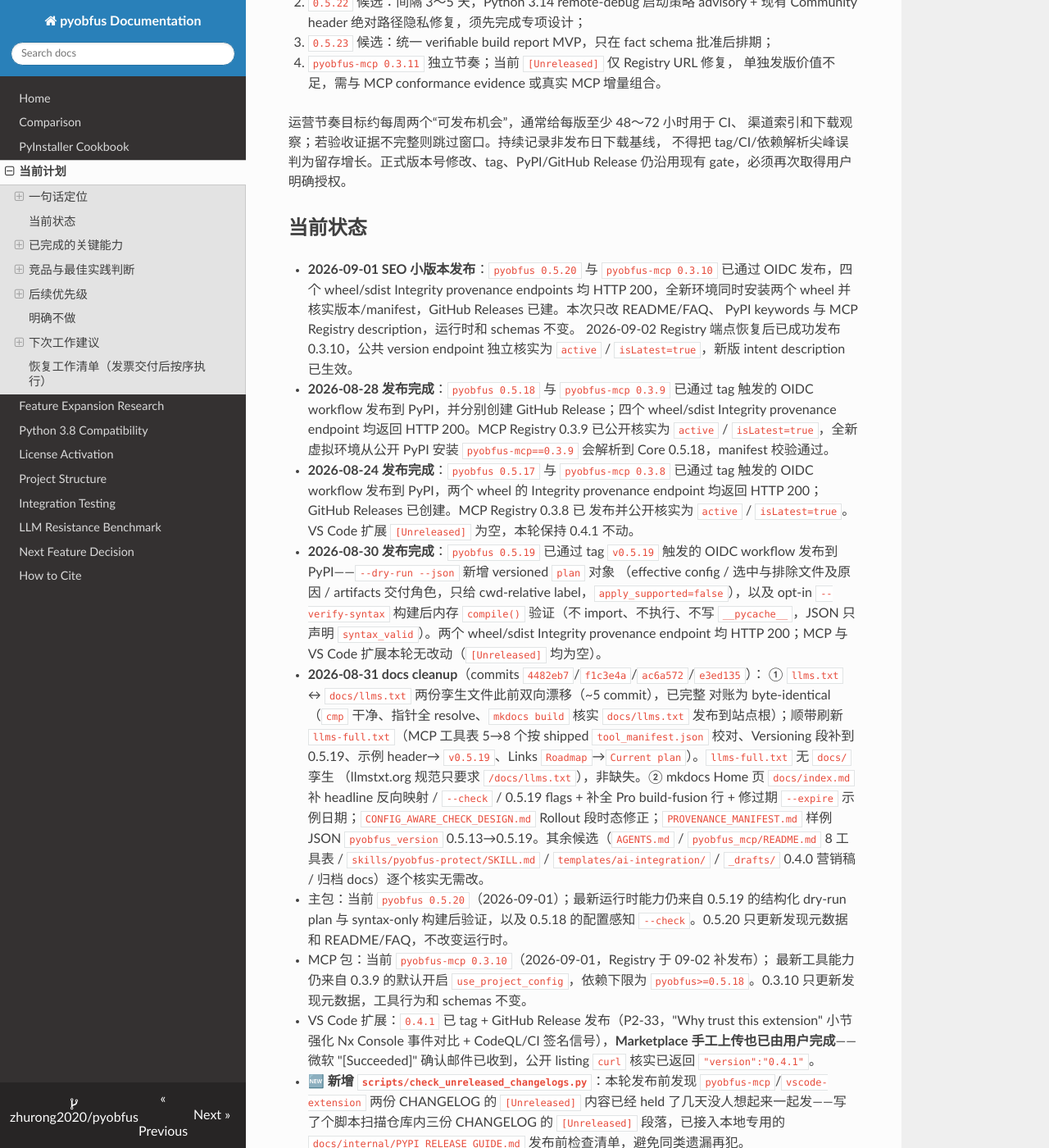
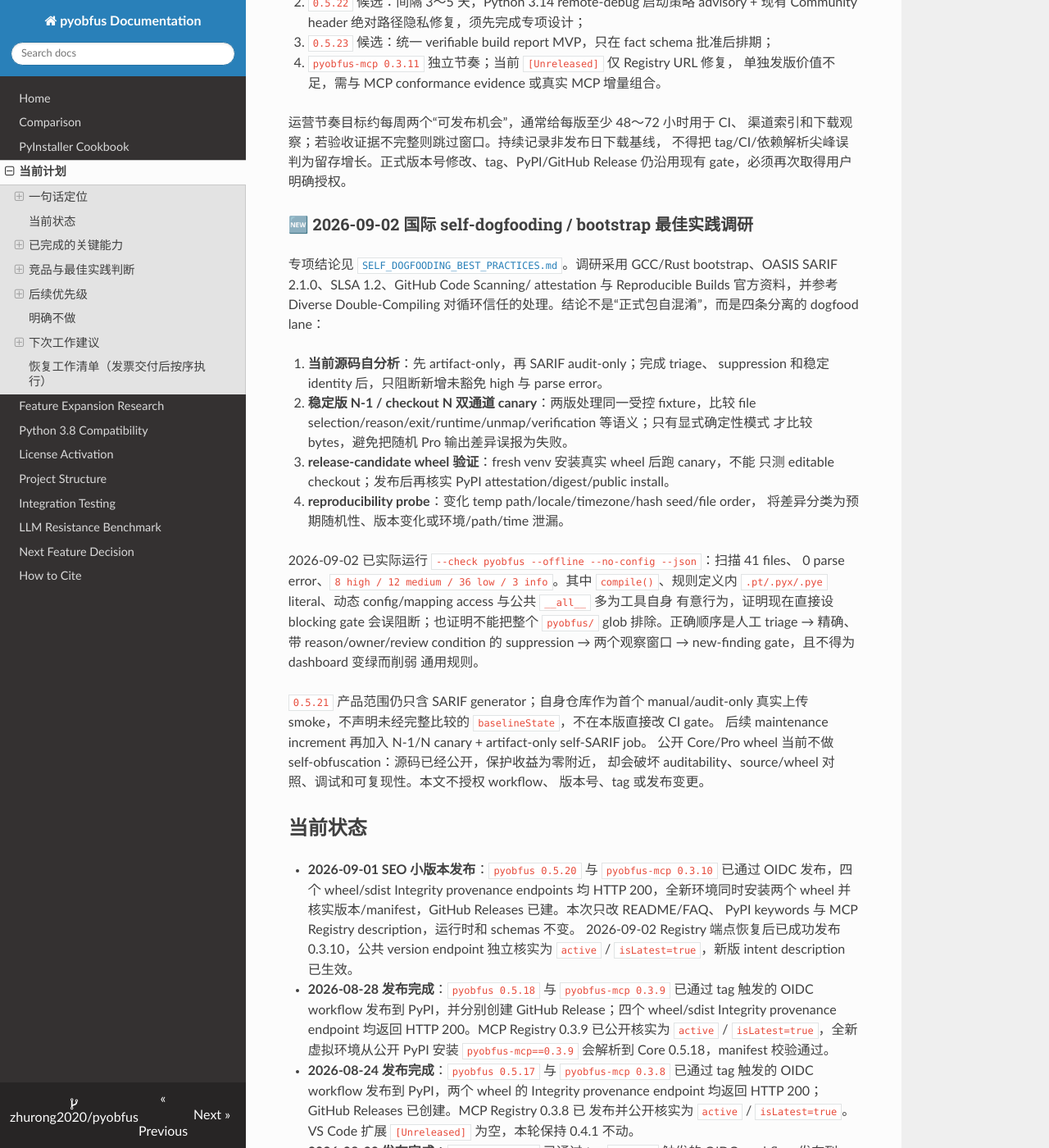
Before and after one commit to zhurong2020/pyobfus, an MkDocs documentation site: the page built from docs/CURRENT_PLAN_ZH.md, in a window 1280 px wide and 1400 px high, scrolled down 2255 px. Shown: the whole window at 82% size. Built offline with MkDocs 1.6.1, drawn with Linux system fonts in a browser that asks for light colours; nearby versions of some CDN libraries.

Commit message:
docs: define self-dogfooding best practices

```diff
--- a/docs/CURRENT_PLAN_ZH.md
+++ b/docs/CURRENT_PLAN_ZH.md
@@ -104,6 +104,39 @@
 渠道索引和下载观察；若验收证据不完整则跳过窗口。持续记录非发布日下载基线，
 不得把 tag/CI/依赖解析尖峰误判为留存增长。正式版本号修改、tag、PyPI/GitHub
 Release 仍沿用现有 gate，必须再次取得用户明确授权。
+
+### 🆕 2026-09-02 国际 self-dogfooding / bootstrap 最佳实践调研
+
+专项结论见
+[`SELF_DOGFOODING_BEST_PRACTICES.md`](SELF_DOGFOODING_BEST_PRACTICES.md)。调研采用
+GCC/Rust bootstrap、OASIS SARIF 2.1.0、SLSA 1.2、GitHub Code Scanning/
+attestation 与 Reproducible Builds 官方资料，并参考 Diverse Double-Compiling
+对循环信任的处理。结论不是“正式包自混淆”，而是四条分离的 dogfood lane：
+
+1. **当前源码自分析**：先 artifact-only，再 SARIF audit-only；完成 triage、
+   suppression 和稳定 identity 后，只阻断新增未豁免 high 与 parse error。
+2. **稳定版 N-1 / checkout N 双通道 canary**：两版处理同一受控 fixture，比较
+   file selection/reason/exit/runtime/unmap/verification 等语义；只有显式确定性模式
+   才比较 bytes，避免把随机 Pro 输出差异误报为失败。
+3. **release-candidate wheel 验证**：fresh venv 安装真实 wheel 后跑 canary，不能
+   只测 editable checkout；发布后再核实 PyPI attestation/digest/public install。
+4. **reproducibility probe**：变化 temp path/locale/timezone/hash seed/file order，
+   将差异分类为预期随机性、版本变化或环境/path/time 泄漏。
+
+2026-09-02 已实际运行 `--check pyobfus --offline --no-config --json`：扫描 41 files、
+0 parse error、`8 high / 12 medium / 36 low / 3 info`。其中 `compile()`、规则定义内
+`.pt/.pyx/.pye` literal、动态 config/mapping access 与公共 `__all__` 多为工具自身
+有意行为，证明现在直接设 blocking gate 会误阻断；也证明不能把整个 `pyobfus/`
+glob 排除。正确顺序是人工 triage → 精确、带 reason/owner/review condition 的
+suppression → 两个观察窗口 → new-finding gate，且不得为 dashboard 变绿而削弱
+通用规则。
+
+`0.5.21` 产品范围仍只含 SARIF generator；自身仓库作为首个 manual/audit-only
+真实上传 smoke，不声明未经完整比较的 `baselineState`，不在本版直接改 CI gate。
+后续 maintenance increment 再加入 N-1/N canary + artifact-only self-SARIF job。
+公开 Core/Pro wheel 当前不做 self-obfuscation：源码已经公开，保护收益为零附近，
+却会破坏 auditability、source/wheel 对照、调试和可复现性。本文不授权 workflow、
+版本号、tag 或发布变更。
 
 ## 当前状态
 
```
Also changed, not shown: docs/SELF_DOGFOODING_BEST_PRACTICES.md (added, +301 -0 lines), docs/V0.5.21_RELEASE_PLAN.md (+6 -0 lines).
